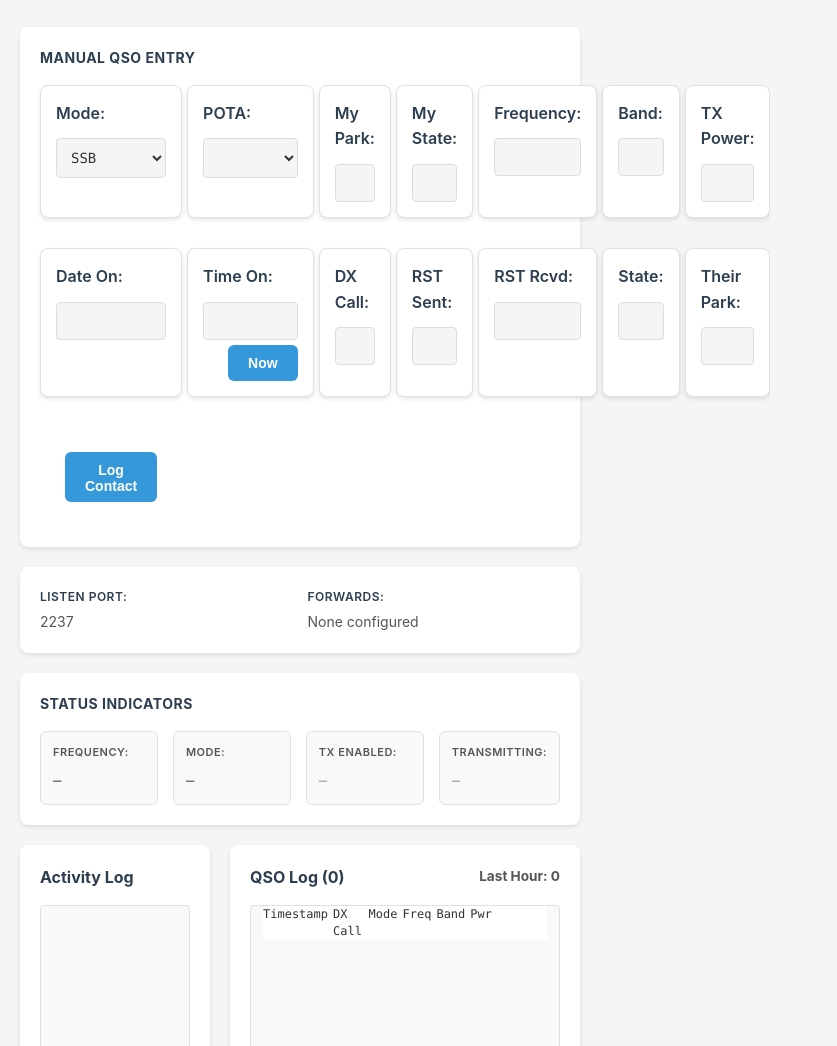
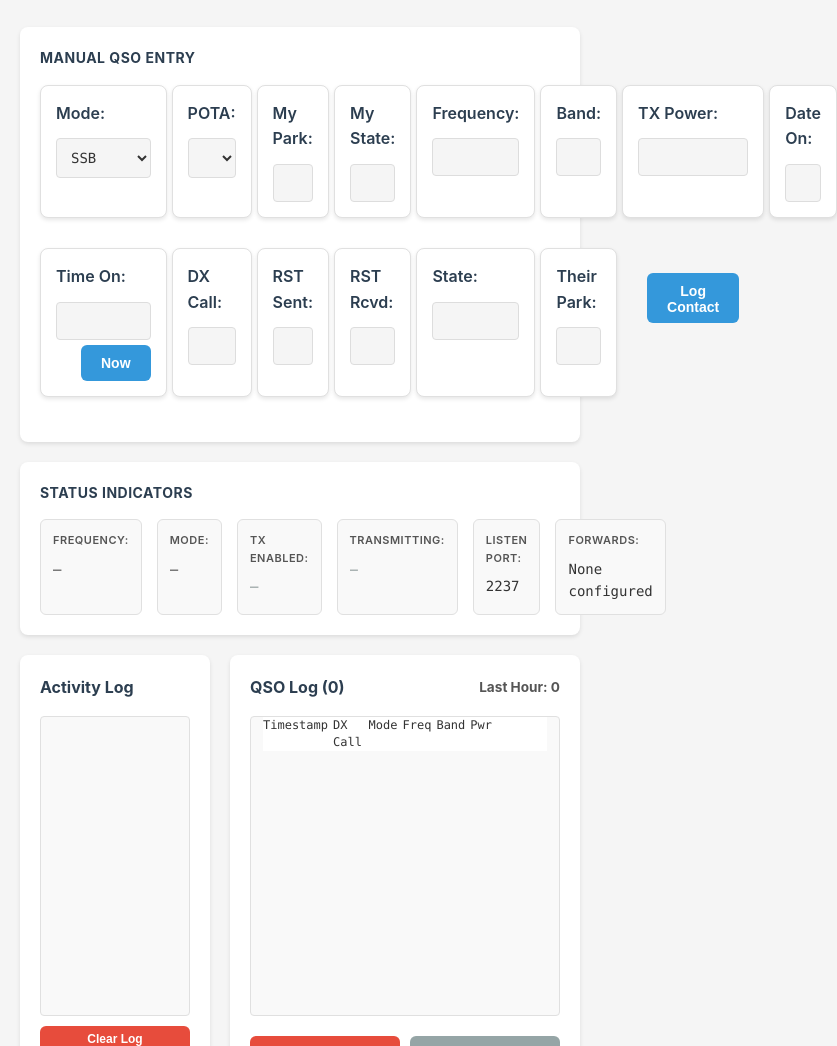
Before and after one commit to hitechwizard/wsjtx-relay, an Electron app: page electron/ui/index.html in a window 600 px wide. Shown: the part 174-1220 px from the top of the page, 837 px wide, since content can reach past the window. Drawn offline with Linux system fonts and the light colour scheme; no server answers.

Commit message:
Cleaned up the UI some

```diff
--- a/electron/ui/index.html
+++ b/electron/ui/index.html
@@ -98,16 +98,6 @@
 
       </div>
     </div>
-    <div class="info-panel">
-      <div class="info-item">
-        <label>Listen Port:</label>
-        <span id="listenPortValue">2237</span>
-      </div>
-      <div class="info-item">
-        <label>Forwards:</label>
-        <span id="forwardsValue">None configured</span>
-      </div>
-    </div>
 
     <div class="status-panel">
       <h3>Status Indicators</h3>
@@ -130,6 +120,14 @@
             <span id="transmittingValue" class="indicator-value indicator-off">—</span>
             <span id="transmitMessage" style="margin-left: 8px; font-size: 12px;"></span>
           </div>
+        </div>
+        <div class="indicator">
+          <label>Listen Port:</label>
+          <span id="listenPortValue" class="indicator-value">2237</span>
+        </div>
+        <div class="indicator">
+          <label>Forwards:</label>
+          <span id="forwardsValue" class="indicator-value">None configured</span>
         </div>
       </div>
     </div>
--- a/electron/ui/renderer.js
+++ b/electron/ui/renderer.js
@@ -498,6 +498,10 @@ function clearLog() {
   logContainer.innerHTML = '';
 }
 function clearQsoLog() {
+  if (!confirm('Are you sure you want to clear all QSO logs? This cannot be undone.')) {
+    return;
+  }
+
   qsoContainer.innerHTML = '';
   // Clear the header
   const header = document.createElement('div');
@@ -516,6 +520,7 @@ function clearQsoLog() {
   window.electron.clearQsos();
   qsoList = [];
   updateQsoCount();
+  updateQsoLastHourCount();
 }
 
 function updateQsoCount() {
--- a/electron/ui/styles.css
+++ b/electron/ui/styles.css
@@ -165,37 +165,6 @@ body {
   font-size: 12px;
 }
 
-.info-panel {
-  display: grid;
-  grid-template-columns: 1fr 1fr;
-  gap: 15px;
-  margin-bottom: 20px;
-  padding: 20px;
-  background-color: var(--bg-secondary);
-  border-radius: 8px;
-  box-shadow: 0 2px 4px rgba(0, 0, 0, 0.1);
-}
-
-.info-item {
-  display: flex;
-  flex-direction: column;
-  gap: 5px;
-}
-
-.info-item label {
-  font-weight: 600;
-  color: var(--header-color);
-  font-size: 12px;
-  text-transform: uppercase;
-  letter-spacing: 0.5px;
-}
-
-.info-item span {
-  color: var(--text-secondary);
-  font-size: 14px;
-  word-break: break-all;
-}
-
 .status-panel {
   padding: 20px;
   background-color: var(--bg-secondary);
@@ -214,7 +183,7 @@ body {
 
 .qso-grid {
   display: grid;
-  grid-template-columns: repeat(7, 2fr);
+  grid-template-columns: repeat(8, 2fr);
   gap: 5px;
 }
 
@@ -237,7 +206,7 @@ body {
 
 .indicators-grid {
   display: grid;
-  grid-template-columns: repeat(4, 1fr);
+  grid-template-columns: repeat(3, 1fr) 2fr 1fr 2fr;
   gap: 15px;
 }
 
@@ -264,6 +233,8 @@ body {
   font-family: 'Monaco', 'Menlo', 'Ubuntu Mono', monospace;
   color: var(--text-primary);
   font-weight: 500;
+  max-height: 50px;
+  overflow-y: auto;
 }
 
 .indicator-value.indicator-on {
@@ -529,10 +500,6 @@ body {
   flex: 1;
 }
 
-#forwardsValue {
-    text-wrap: nowrap;
-}
-
 .form-actions {
   display: flex;
   gap: 10px;
@@ -729,7 +696,3 @@ body {
 .btn-delete:hover {
   background-color: var(--red-dark);
 }
-
-.settings-container {
-  max-width: 600px;
-}
```
